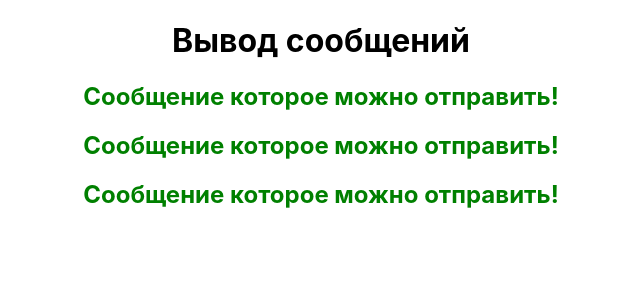
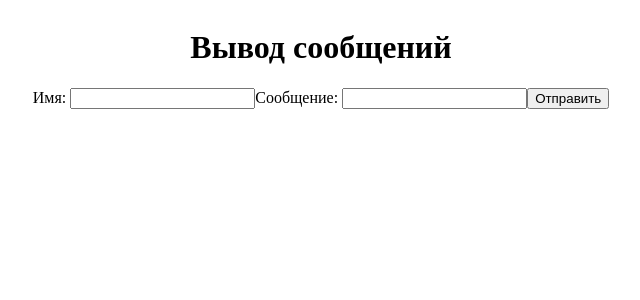
Before and after one commit to Stoocom/react, a React (Create React App) app in the folder application/: page / in a window 1280 px wide. Shown: the top 300 px of the page, without its empty margins (319-959 px from the left). Built offline with nearby package versions, Linux system fonts and the light colour scheme.

Commit message:
lesson 2

```diff
--- a/application/src/App.js
+++ b/application/src/App.js
@@ -1,15 +1,62 @@
-import React, { useState } from 'react';
+import React, { useState, useEffect } from 'react';
 import './App.scss';
 import Message from'./components/Message';
 
 function App() {
-  const [ text ] = useState('Сообщение которое можно отправить!');
+
+  const [ messageList, addMessageList ] = useState([]);
+  const [ lastAuthor, setLastAuthor ] = useState('');
+  const [ isShowAnswerBot, setShowAnswerBot ] = useState(false);
+
+  useEffect(() => {
+    if (lastAuthor) {
+      setShowAnswerBot(true);
+      setTimeout(() => {
+        setShowAnswerBot(false);
+      },1500);
+    }
+  }, [lastAuthor]);
+
+  function handleSubmit(event) {
+    addMessageList([ {
+      author: event.target[0].value,
+      text: event.target[1].value
+    }, ...messageList ]);
+    setLastAuthor(event.target[0].value);
+    event.preventDefault();
+  }
+
   return (
-    <div className="App">
+    <div className="app">
       <h1>Вывод сообщений</h1>
-       <Message text={text}/>
-       <Message text={text}/>
-       <Message text={text}/>
+      <form onSubmit={handleSubmit}>
+        <label>
+          Имя: <input
+                type="text"
+                name="author"
+              />
+        </label>
+        <label>
+          Сообщение:  <input
+                        type="text"
+                        name="text"
+                      />
+        </label>
+        <input type="submit" value="Отправить" />
+      </form>
+      { isShowAnswerBot
+        ? <div>
+            <span>{lastAuthor}</span>
+            <span>Ваш запрос принят! Пожалуйста, ждите ответа!</span>
+          </div>
+        : <div></div> }
+      { messageList.map( ({ author, text }, index) =>
+        <Message
+          key={index}
+          author={author}
+          text={text}
+        />
+      )}
     </div>
   );
 }
--- a/application/src/App.scss
+++ b/application/src/App.scss
@@ -1,38 +1,7 @@
-.App {
+
+.app {
+  display: flex;
+  flex-direction: column;
+  justify-content: flex-start;
   text-align: center;
 }
-
-.App-logo {
-  height: 40vmin;
-  pointer-events: none;
-}
-
-@media (prefers-reduced-motion: no-preference) {
-  .App-logo {
-    animation: App-logo-spin infinite 20s linear;
-  }
-}
-
-.App-header {
-  background-color: #282c34;
-  min-height: 100vh;
-  display: flex;
-  flex-direction: column;
-  align-items: center;
-  justify-content: center;
-  font-size: calc(10px + 2vmin);
-  color: white;
-}
-
-.App-link {
-  color: #61dafb;
-}
-
-@keyframes App-logo-spin {
-  from {
-    transform: rotate(0deg);
-  }
-  to {
-    transform: rotate(360deg);
-  }
-}
--- a/application/src/components/Message.js
+++ b/application/src/components/Message.js
@@ -1,10 +1,11 @@
 import React from 'react';
 import './Message.scss';
 
-function Message({ text }) {
+function Message({ author, text }) {
   return (
     <div className="message">
-      <h2>{text}</h2>
+      <div className="message__title">{author}:</div>
+      <span>{text}</span>
     </div>
   );
 }
--- a/application/src/components/Message.scss
+++ b/application/src/components/Message.scss
@@ -1,7 +1,14 @@
+// eslint-disable-next-line
 .message {
-  font-size: 20;
-  h2 {
-  font-size: 20;
-  color: green;
+  display: flex;
+  flex-direction: row;
+  justify-content: flex-start;
+  font-size: 20px;
+  color: rgb(70, 130, 130);
+  margin-left: 10%;
+
+  &__title {
+    color: green;
+    margin-right: 10px;
   }
 }
--- a/application/src/index.scss
+++ b/application/src/index.scss
@@ -1,13 +1,3 @@
-body {
-  margin: 0;
-  font-family: -apple-system, BlinkMacSystemFont, 'Segoe UI', 'Roboto', 'Oxygen',
-    'Ubuntu', 'Cantarell', 'Fira Sans', 'Droid Sans', 'Helvetica Neue',
-    sans-serif;
-  -webkit-font-smoothing: antialiased;
-  -moz-osx-font-smoothing: grayscale;
+.App {
+  margin: 0 auto;
 }
-
-code {
-  font-family: source-code-pro, Menlo, Monaco, Consolas, 'Courier New',
-    monospace;
-}
```
